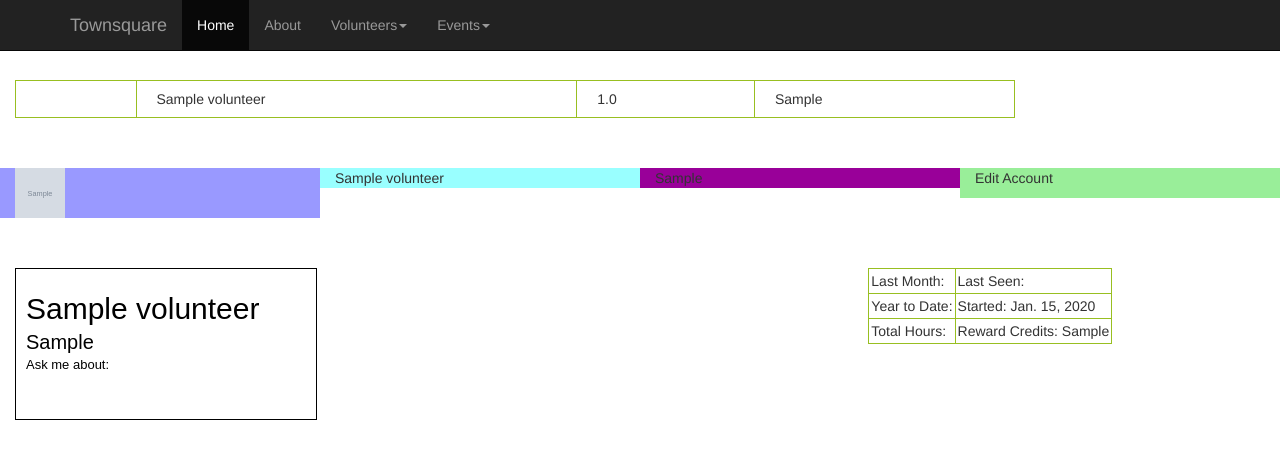
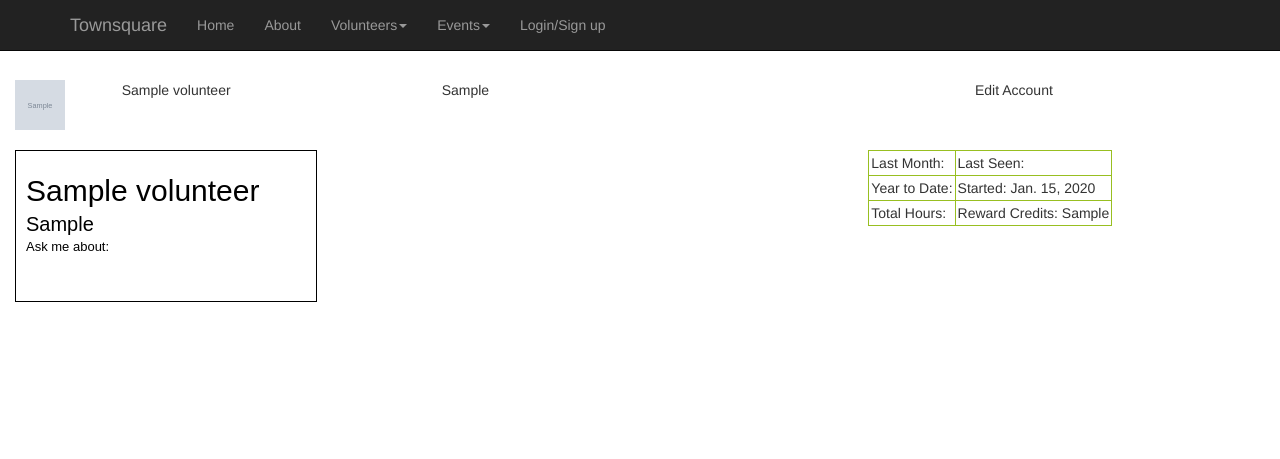
Before and after one commit to sc3/django-townsquare, a Django app: template square/templates/users/index.html in a window 1280 px wide. Shown: the top 459 px of the page. Run offline with Django 3.2, Linux system fonts and the light colour scheme; the template is opened without the code that fills it: values that come from a table or form of the project are taken from there, others are empty; tables that the repository leaves empty hold one stand-in row (values such as "Sample post"); grey boxes marked "Sample" are stand-in pictures; some libraries are stand-ins or nearby versions.

Commit message:
About to wreck some things. Made the Volunteer model a profile model, extending the User model. Added a login link to the navbar. Trying to use the built-in login form to process login data.

```diff
--- a/square/models.py
+++ b/square/models.py
@@ -1,8 +1,14 @@
 from django.db import models
 from utils import timeonly_delta
 from datetime import datetime
+from django.contrib.auth.models import User
 
 class Volunteer(models.Model):
+
+    #Attempting to have Volunteer extend the admin User model
+
+    user = models.OneToOneField(User)
+
     name = models.CharField(max_length=100)
     email = models.EmailField(max_length=100, blank=True)
     signup_date = models.DateField("Sign-up date", default=datetime.now())
--- a/square/templates/users/base.html
+++ b/square/templates/users/base.html
@@ -34,7 +34,8 @@
         </div>
         <div class="collapse navbar-collapse">
           <ul class="nav navbar-nav">
-            <li class="active"><a href="">Home</a></li>
+            <!--formerly class=active-->
+            <li class=""><a href="">Home</a></li>
             <li><a href="/townsquare/about">About</a></li>
             <li class="dropdown">
                   <a href="#" class="dropdown-toggle" data-toggle="dropdown">Volunteers<b class="caret"></b></a>
@@ -60,6 +61,7 @@
                     <li><a href="#">One more separated link</a></li>
                   </ul>
             </li>
+            <li><a href="/townsquare/login">Login/Sign up</a></li>
           </ul>
         </div><!--/.nav-collapse -->
       </div>
--- a/square/templates/users/index.html
+++ b/square/templates/users/index.html
@@ -7,50 +7,12 @@
 
 {% block content2 %}
 
-<!-- Credentials bar-->
-<div class="pull-center">
-
-	<div>
-
-		<table class="table" id="vol_line">
-
-
-			<tr>
-					<td>
-
-
-					</td>
-
-					<td>
-						{{va.name}}
-					</td>
-
-					<td>
-						{{va.hours}}
-					</td>
-
-					<td>
-						<!--Could probably put in a loop to separate creds by commas-->
-						{{va.credentials}}
-					</td>
-
-				</tr>
-
-
-
-		</table>
-
-	</div>
-
-</div>
-
-
 <!--Second take on the credentials bar-->
 
-<div class="row" style="margin-bottom:50px; margin-top:50px;">
+<div class="row" style="padding-bottom: 20px;">
 
 	<!--Image-->
-	<div class="col-xs-6 col-sm-3 col-md-3 col-lg-3" style="background-color:#99F;">
+	<div class="col-xs-3 col-sm-1 col-md-1 col-lg-1">
 
 		<img class="image-responsive" src="{{va.vol_image}}" alt="sandwich" width="50" height="50">
 
@@ -58,7 +20,7 @@
 
 
 	<!--Name-->
-	<div class="col-xs-6 col-sm-3 col-md-3 col-lg-3" style="background-color:#9FF;">
+	<div class="col-xs-9 col-sm-3 col-md-3 col-lg-3">
 
 		{{va.name}}
 
@@ -68,7 +30,7 @@
 
 
 	<!--Credentials-->
-	<div class="col-xs-12 col-sm-3 col-md-3 col-lg-3" style="background-color:#909;">
+	<div class="col-xs-12 col-sm-5 col-md-5 col-lg-5">
 
 		<!--Could probably put in a loop to separate creds by commas-->
 		{{va.credentials}}
@@ -78,7 +40,7 @@
 
 
 	<!--Edit bar-->
-	<div class="col-xs-12 col-sm-3 col-md-3 col-lg-3" style="background-color:#9E9;">
+	<div class="col-xs-12 col-sm-3 col-md-3 col-lg-3">
 
 		<p>Edit Account</p>
 
--- a/square/templates/users/login.html
+++ b/square/templates/users/login.html
@@ -12,8 +12,8 @@
 
 
 	<!--Setting up a form from view, with form structure passed as "f" -->
-
-	<form action="" method="post">
+	<!--Trying to have the built-in login form process the login data-->
+	<form action="{% url 'django.contrib.auth.views.login %}" method="post">
 
 	{% csrf_token %}
 	{{ f.as_p }}
```
